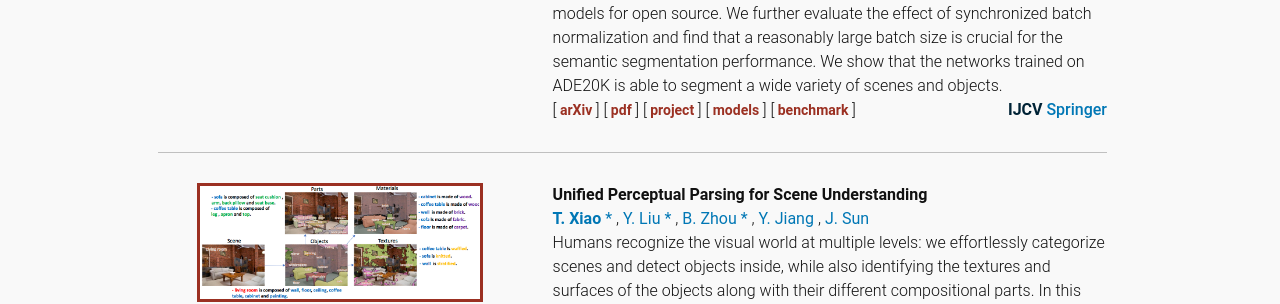
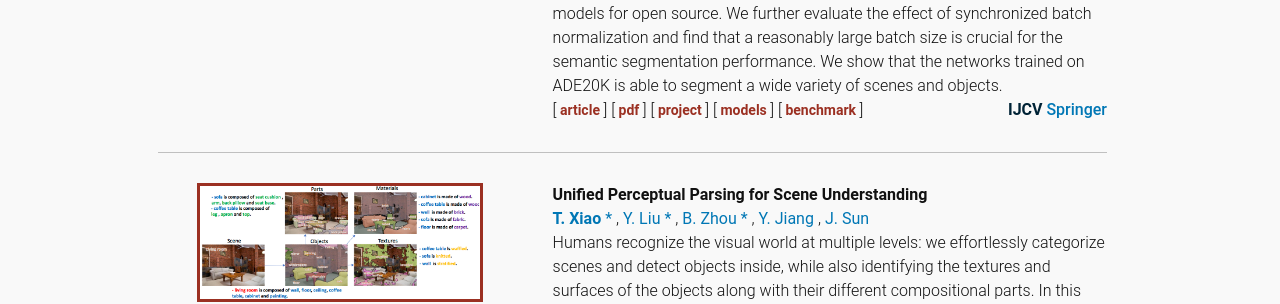
Before and after one commit to Tete-Xiao/Tete-Xiao.github.io, a Jekyll site: the page built from index.html, in a window 1280 px wide and 900 px high, scrolled down 2181 px. Shown: the part 158-462 px from the top of the window. Built offline with Jekyll 4.4.1, drawn with Linux system fonts in a browser that asks for light colours; comment, search, counter and statistics services are not loaded; a style sheet for code colours, icons or effects is not loaded.

Commit message:
update ijcv project

```diff
--- a/_data/publications.yml
+++ b/_data/publications.yml
@@ -22,8 +22,8 @@
   place:    'Springer'
   desc: 'We present a densely annotated dataset ADE20K, which spans diverse annotations of scenes, objects, parts of objects, and in some cases even parts of parts. Totally there are 25k images of the complex everyday scenes containing a variety of objects in their natural spatial context. We construct benchmarks for scene parsing and instance segmentation. We provide baseline performances on both of the benchmarks and re-implement the state-of-the-art models for open source. We further evaluate the effect of synchronized batch normalization and find that a reasonably large batch size is crucial for the semantic segmentation performance. We show that the networks trained on ADE20K is able to segment a wide variety of scenes and objects.'
   tags:
-    - name: 'arXiv'
-      url:  'https://arxiv.org/abs/1608.05442'
+    - name: 'article'
+      url:  'https://link.springer.com/article/10.1007/s11263-018-1140-0'
     - name: 'pdf'
       url:  '/pdf/tete2018_ade20k_ijcv.pdf'
     - name: 'project'
```
